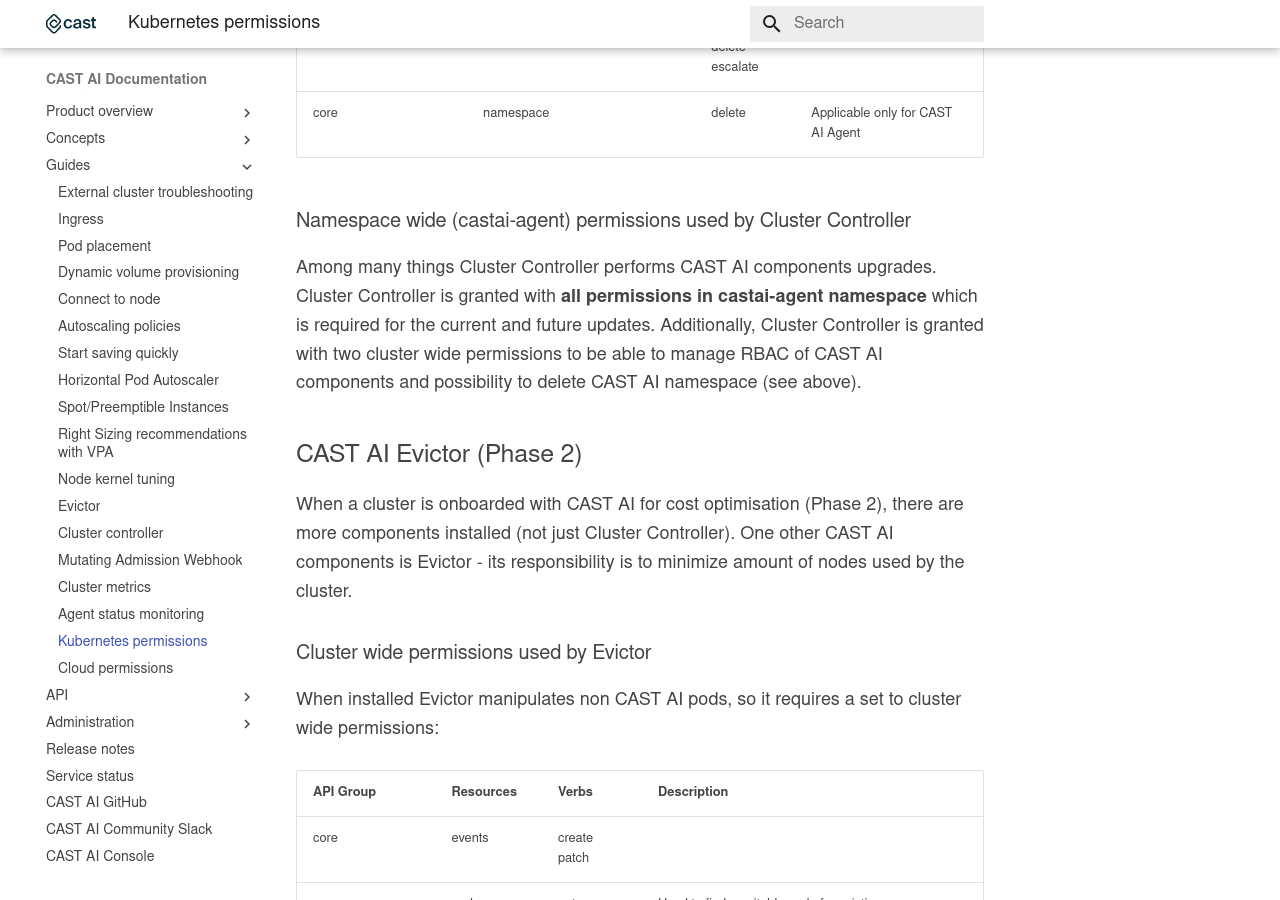
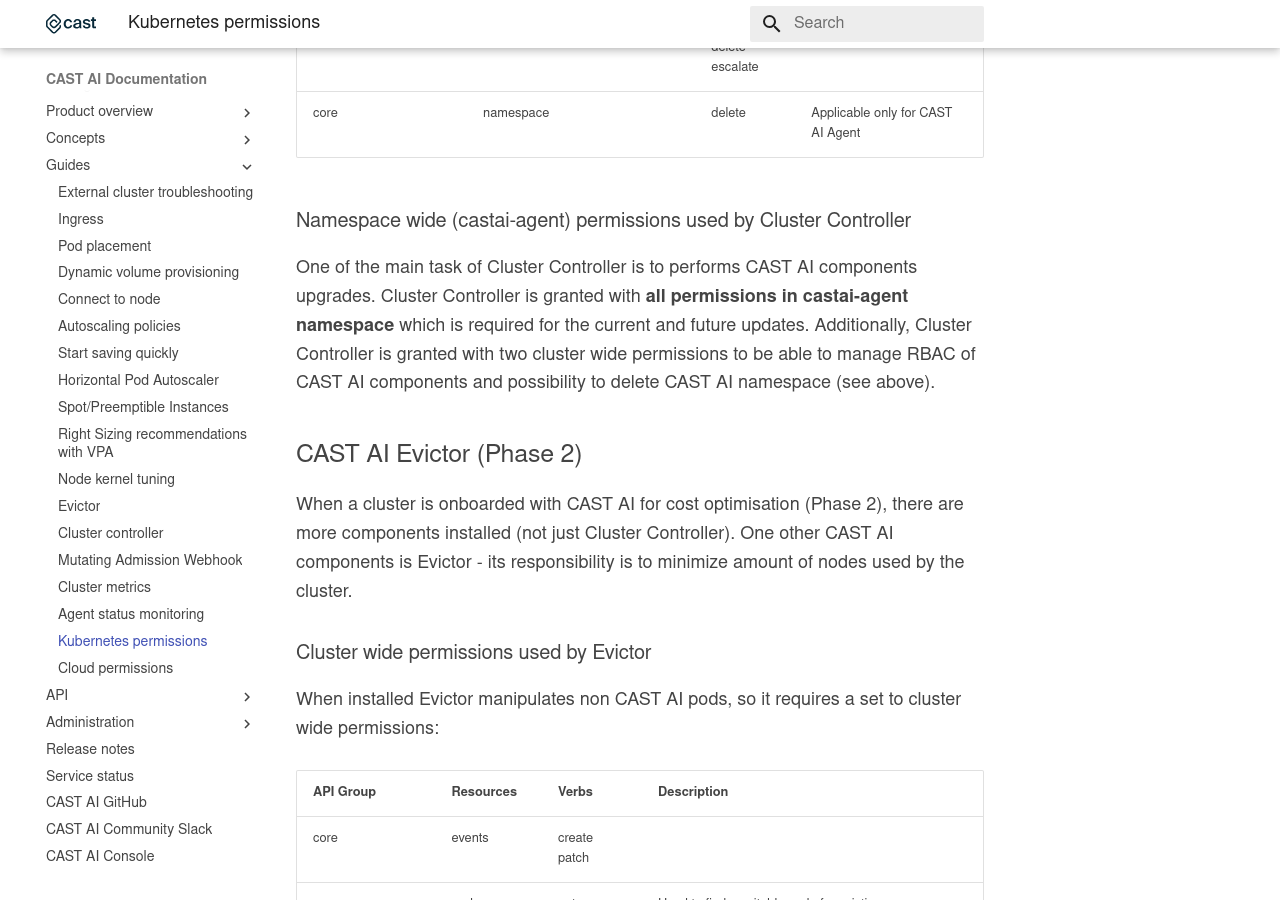
Before and after one commit to castai/docs, an MkDocs documentation site: the page built from docs/guides/kubernetes-permissions.md, in a window 1280 px wide and 900 px high, scrolled down 2882 px. Built offline with MkDocs 1.6.1 and Material for MkDocs 9.7.7, drawn with Linux system fonts in a browser that asks for light colours; some web fonts are replaced.

Commit message:
Minor rephrasing
Co-authored-by: Marcin Kaciuba <aldor007@gmail.com>

```diff
--- a/docs/guides/kubernetes-permissions.md
+++ b/docs/guides/kubernetes-permissions.md
@@ -79,7 +79,7 @@
 
 ### Namespace wide (castai-agent) permissions used by Cluster Controller
 
-Among many things Cluster Controller performs CAST AI components upgrades.
+One of the main task of Cluster Controller is to performs CAST AI components upgrades.
 Cluster Controller is granted with **all permissions in castai-agent namespace** which is required for the current and future updates.
 Additionally, Cluster Controller is granted with two cluster wide permissions to be able to manage RBAC of CAST AI components and possibility to delete CAST AI namespace (see above).
 
```
